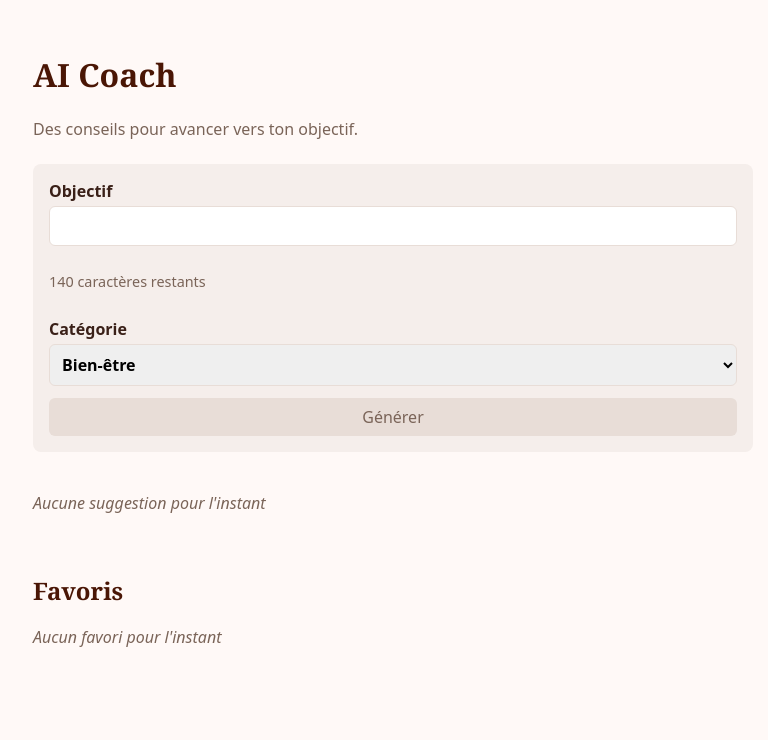
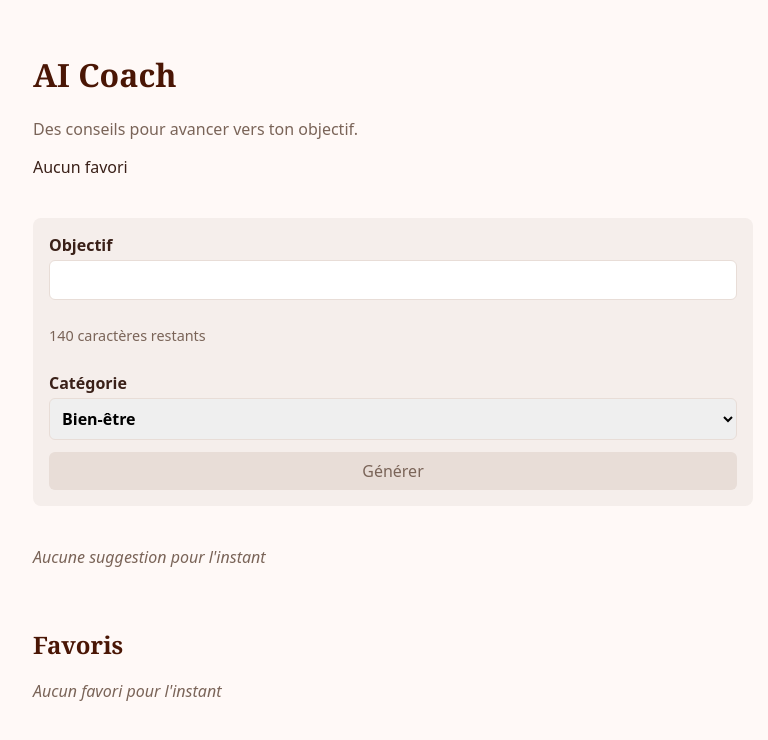
Before and after one commit to othila-academy/react-labs, a React (Vite) app: page / in a window 1280 px wide. Shown: the top 740 px of the page, without its empty margins (247-1015 px from the left). Built offline with nearby package versions, Linux system fonts and the light colour scheme.

Commit message:
solution(compteur): FavoritesBadge dit le nombre de favoris, passé par App puis Header
Co-Authored-By: Claude Opus 5.5 <noreply@anthropic.com>
Claude-Session: https://claude.ai/code/session_01BzyKGUinJ6P8Nr6skcfATS

```diff
--- a/src/App.jsx
+++ b/src/App.jsx
@@ -67,7 +67,7 @@ export default function App() {
 
   return (
     <main className="app">
-      <Header />
+      <Header count={saved.length} />
       <CoachForm onGenerate={setRequest} onCategoryChange={changeCategory} loading={loading} />
       {loading && <p role="status">Le coach réfléchit…</p>}
       {error && (
--- /dev/null
+++ b/src/components/FavoritesBadge.jsx
@@ -0,0 +1,5 @@
+// Le nombre de favoris, dit en toutes lettres : « Aucun favori », « 1 favori », « N favoris ».
+export default function FavoritesBadge({ count = 0 }) {
+  const label = count === 0 ? 'Aucun favori' : count === 1 ? '1 favori' : `${count} favoris`;
+  return <p className="favorites-badge">{label}</p>;
+}
--- a/src/components/Header.jsx
+++ b/src/components/Header.jsx
@@ -1,8 +1,11 @@
-export default function Header() {
+import FavoritesBadge from './FavoritesBadge.jsx';
+
+export default function Header({ count = 0 }) {
   return (
     <header>
       <h1>AI Coach</h1>
       <p className="tagline">Des conseils pour avancer vers ton objectif.</p>
+      <FavoritesBadge count={count} />
     </header>
   );
 }
```
